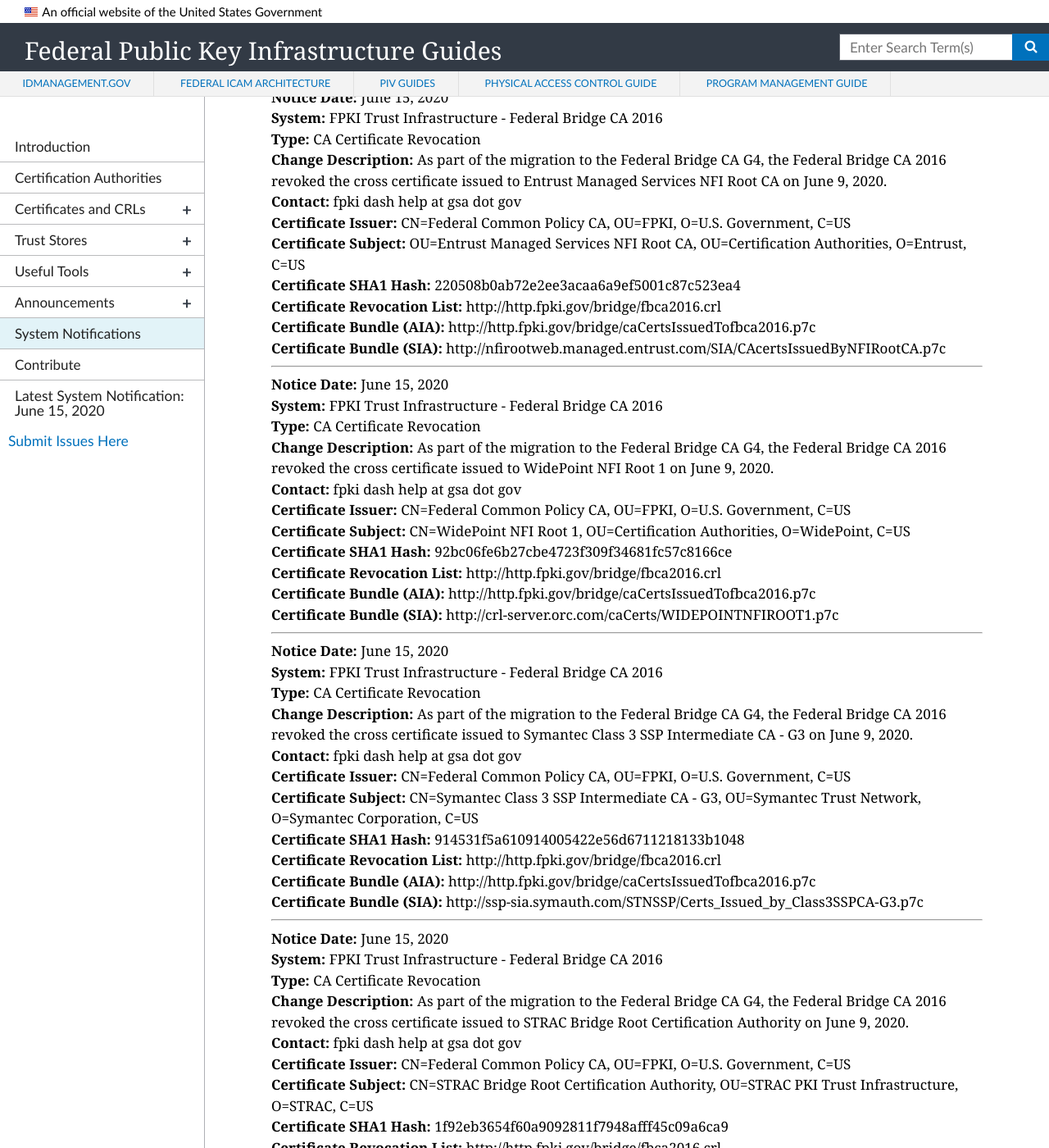
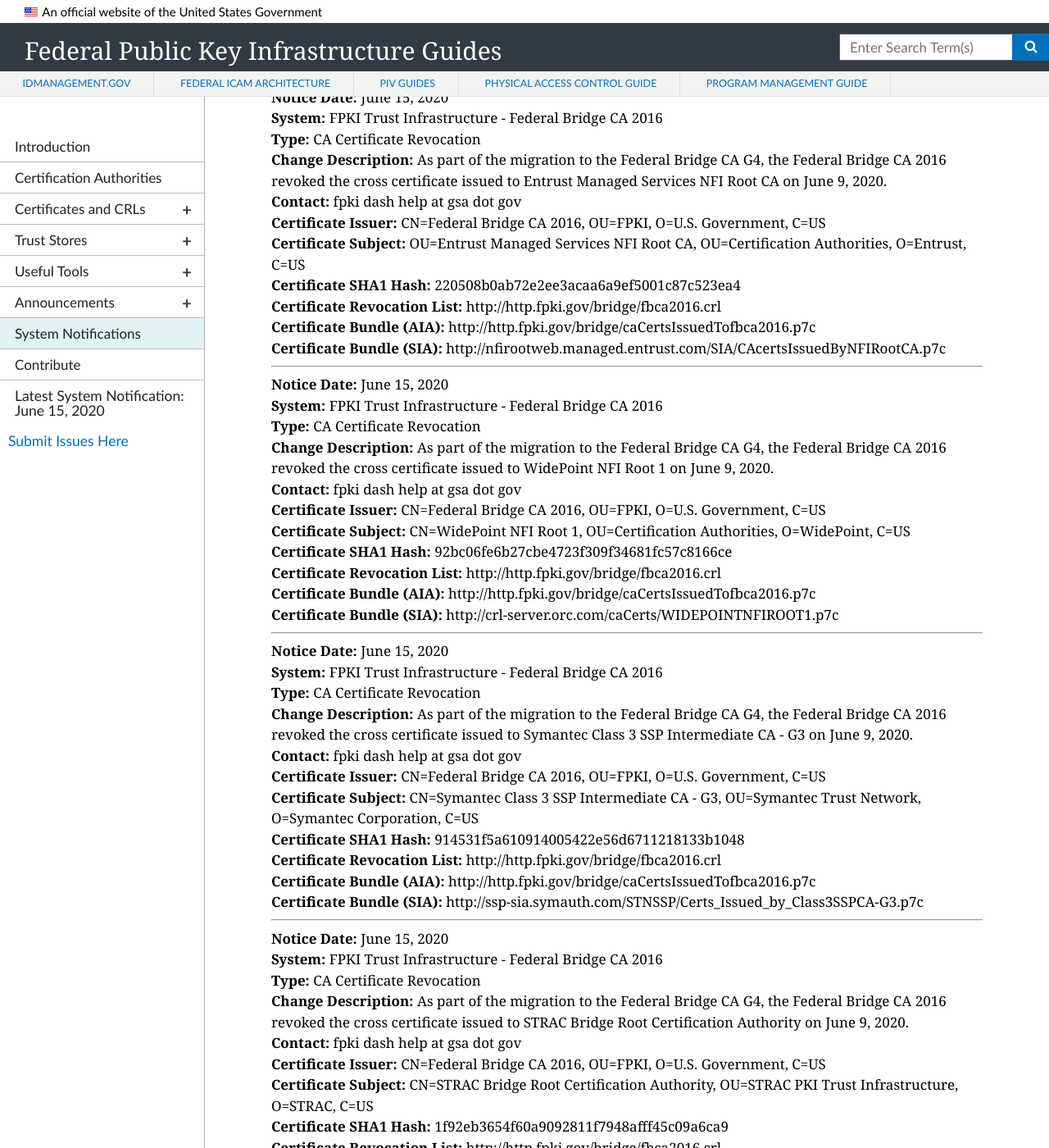
Before and after one commit to GSA/fpki-guides, a Jekyll site: the page built from pages/fpki_notifications.md, in a window 1280 px wide and 1400 px high, scrolled down 825 px. Shown: the whole window at 82% size. Built offline with Jekyll 4.4.1, drawn with Linux system fonts in a browser that asks for light colours; nearby versions of some CDN libraries; some of the changed text lies outside the part shown.

Commit message:
Update notifications.yml

```diff
--- a/_data/notifications.yml
+++ b/_data/notifications.yml
@@ -2439,7 +2439,7 @@
   change_description: As part of the migration to the Federal Bridge CA G4, the Federal Bridge CA 2016 revoked the cross certificate issued to DigiCert Federated ID L3 CA on June 9, 2020.
   contact: fpki dash help at gsa dot gov
   ca_certificate_hash: 33514b5b7c0616724d9e174f59d7aa080740b8c3
-  ca_certificate_issuer: CN=Federal Common Policy CA, OU=FPKI, O=U.S. Government, C=US
+  ca_certificate_issuer: CN=Federal Bridge CA 2016, OU=FPKI, O=U.S. Government, C=US
   ca_certificate_subject: CN=DigiCert Federated ID L3 CA, OU=www.digicert.com, O=DigiCert Inc, C=US
   cdp_uri: http://http.fpki.gov/bridge/fbca2016.crl
   aia_uri: http://http.fpki.gov/bridge/caCertsIssuedTofbca2016.p7c
@@ -2452,7 +2452,7 @@
   change_description: As part of the migration to the Federal Bridge CA G4, the Federal Bridge CA 2016 revoked the cross certificate issued to DoD Interoperability Root CA 2 on June 9, 2020.
   contact: fpki dash help at gsa dot gov
   ca_certificate_hash: 73050d5b629cf6286be972afddfa31d2864b4f35
-  ca_certificate_issuer: CN=Federal Common Policy CA, OU=FPKI, O=U.S. Government, C=US
+  ca_certificate_issuer: CN=Federal Bridge CA 2016, OU=FPKI, O=U.S. Government, C=US
   ca_certificate_subject: CN=DoD Interoperability Root CA 2, OU=PKI, OU=DoD, O=U.S. Government, C=US
   cdp_uri: http://http.fpki.gov/bridge/fbca2016.crl
   aia_uri: http://http.fpki.gov/bridge/caCertsIssuedTofbca2016.p7c
@@ -2465,7 +2465,7 @@
   change_description: As part of the migration to the Federal Bridge CA G4, the Federal Bridge CA 2016 revoked the cross certificate issued to ORC NFI CA 3 on June 9, 2020.
   contact: fpki dash help at gsa dot gov
   ca_certificate_hash: b625da07302016d2837023bab94b6e0d76fc2e45
-  ca_certificate_issuer: CN=Federal Common Policy CA, OU=FPKI, O=U.S. Government, C=US
+  ca_certificate_issuer: CN=Federal Bridge CA 2016, OU=FPKI, O=U.S. Government, C=US
   ca_certificate_subject: CN=ORC NFI CA 3, O=ORC PKI, C=US
   cdp_uri: http://http.fpki.gov/bridge/fbca2016.crl
   aia_uri: http://http.fpki.gov/bridge/caCertsIssuedTofbca2016.p7c
@@ -2478,7 +2478,7 @@
   change_description: As part of the migration to the Federal Bridge CA G4, the Federal Bridge CA 2016 revoked the cross certificate issued to STRAC Bridge Root Certification Authority on June 9, 2020.
   contact: fpki dash help at gsa dot gov
   ca_certificate_hash: 1f92eb3654f60a9092811f7948afff45c09a6ca9
-  ca_certificate_issuer: CN=Federal Common Policy CA, OU=FPKI, O=U.S. Government, C=US
+  ca_certificate_issuer: CN=Federal Bridge CA 2016, OU=FPKI, O=U.S. Government, C=US
   ca_certificate_subject: CN=STRAC Bridge Root Certification Authority, OU=STRAC PKI Trust Infrastructure, O=STRAC, C=US
   cdp_uri: http://http.fpki.gov/bridge/fbca2016.crl
   aia_uri: http://http.fpki.gov/bridge/caCertsIssuedTofbca2016.p7c
@@ -2491,7 +2491,7 @@
   change_description: As part of the migration to the Federal Bridge CA G4, the Federal Bridge CA 2016 revoked the cross certificate issued to Symantec Class 3 SSP Intermediate CA - G3 on June 9, 2020.
   contact: fpki dash help at gsa dot gov
   ca_certificate_hash: 914531f5a610914005422e56d6711218133b1048
-  ca_certificate_issuer: CN=Federal Common Policy CA, OU=FPKI, O=U.S. Government, C=US
+  ca_certificate_issuer: CN=Federal Bridge CA 2016, OU=FPKI, O=U.S. Government, C=US
   ca_certificate_subject: CN=Symantec Class 3 SSP Intermediate CA - G3, OU=Symantec Trust Network, O=Symantec Corporation, C=US
   cdp_uri: http://http.fpki.gov/bridge/fbca2016.crl
   aia_uri: http://http.fpki.gov/bridge/caCertsIssuedTofbca2016.p7c
@@ -2504,7 +2504,7 @@
   change_description: As part of the migration to the Federal Bridge CA G4, the Federal Bridge CA 2016 revoked the cross certificate issued to WidePoint NFI Root 1 on June 9, 2020.
   contact: fpki dash help at gsa dot gov
   ca_certificate_hash: 92bc06fe6b27cbe4723f309f34681fc57c8166ce
-  ca_certificate_issuer: CN=Federal Common Policy CA, OU=FPKI, O=U.S. Government, C=US
+  ca_certificate_issuer: CN=Federal Bridge CA 2016, OU=FPKI, O=U.S. Government, C=US
   ca_certificate_subject: CN=WidePoint NFI Root 1, OU=Certification Authorities, O=WidePoint, C=US
   cdp_uri: http://http.fpki.gov/bridge/fbca2016.crl
   aia_uri: http://http.fpki.gov/bridge/caCertsIssuedTofbca2016.p7c
@@ -2517,7 +2517,7 @@
   change_description: As part of the migration to the Federal Bridge CA G4, the Federal Bridge CA 2016 revoked the cross certificate issued to Entrust Managed Services NFI Root CA on June 9, 2020.
   contact: fpki dash help at gsa dot gov
   ca_certificate_hash: 220508b0ab72e2ee3acaa6a9ef5001c87c523ea4
-  ca_certificate_issuer: CN=Federal Common Policy CA, OU=FPKI, O=U.S. Government, C=US
+  ca_certificate_issuer: CN=Federal Bridge CA 2016, OU=FPKI, O=U.S. Government, C=US
   ca_certificate_subject: OU=Entrust Managed Services NFI Root CA, OU=Certification Authorities, O=Entrust, C=US
   cdp_uri: http://http.fpki.gov/bridge/fbca2016.crl
   aia_uri: http://http.fpki.gov/bridge/caCertsIssuedTofbca2016.p7c
```
